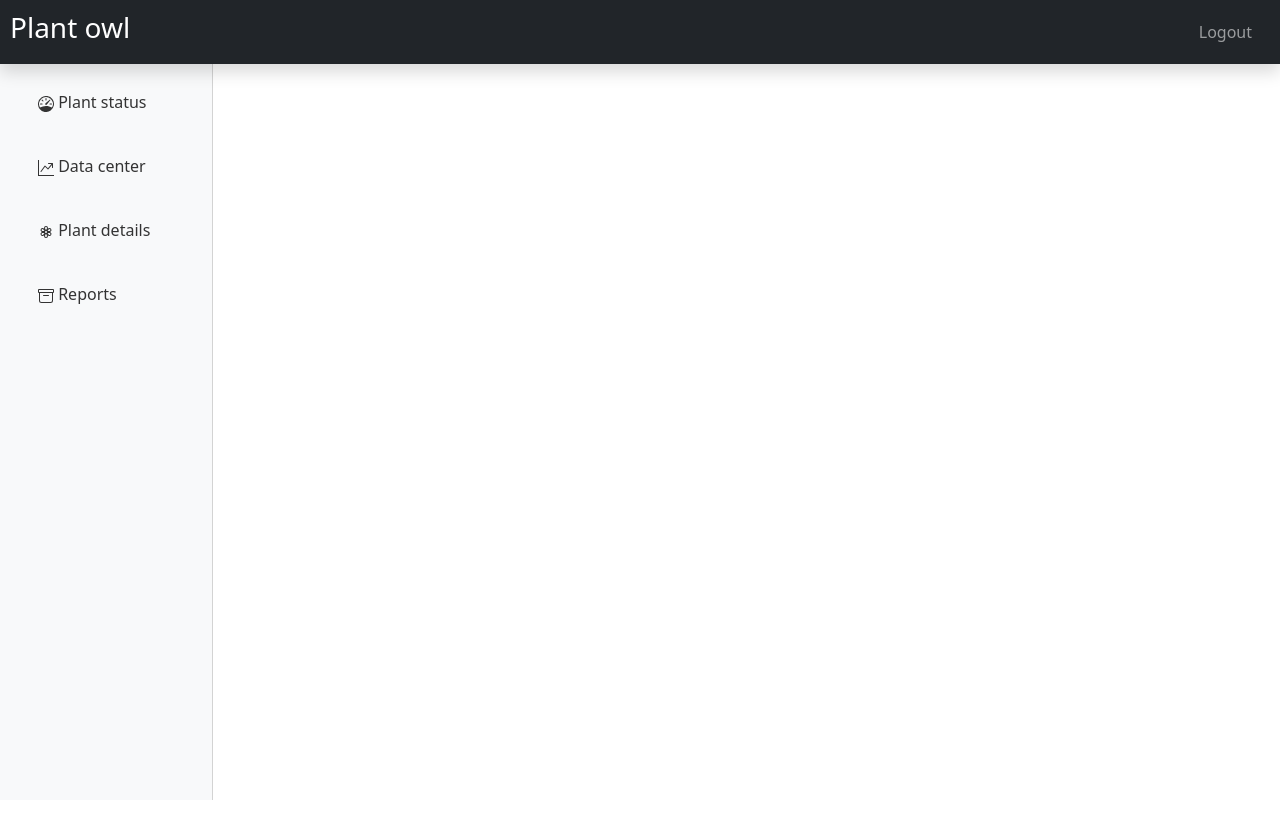
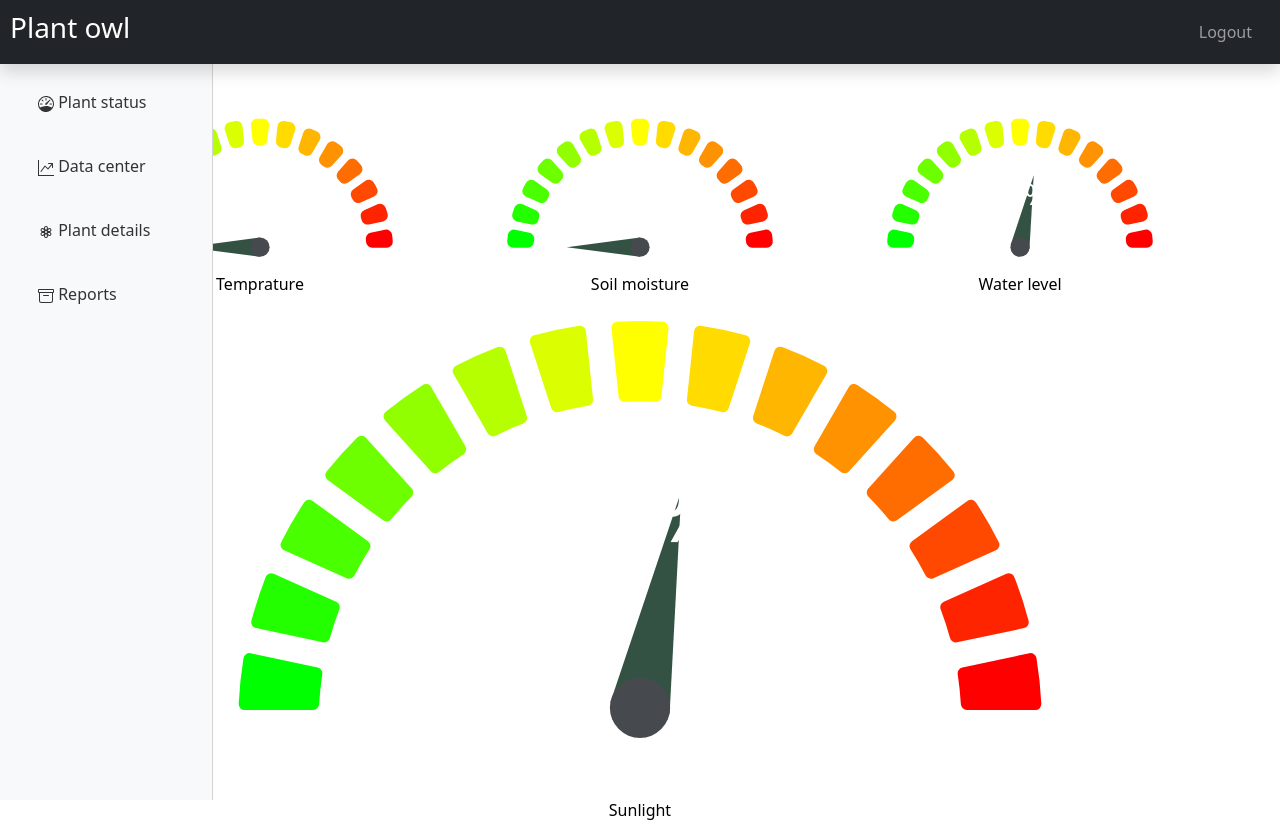
Before and after one commit to reecen96/plantowl-react-frontend, a React (Create React App) app: page /PlantStatus in a window 1280 px wide. Before the commit the page ends 800 px from the top, so only its background shows below. Built offline with nearby package versions, Linux system fonts and the light colour scheme; no server answers.

Commit message:
first commit

```diff
--- a/src/App.css
+++ b/src/App.css
@@ -69,3 +69,15 @@ body {
   padding: 70px 0 0 10px;
   border-right: 1px solid #d3d3d3;
 }
+
+#plantstatus{
+  padding-top: 10%;
+  color: black;
+}
+
+
+#datacenter{
+padding-left: 10%;
+padding-top: 10%;
+
+}
--- a/src/components/DataCenter.js
+++ b/src/components/DataCenter.js
@@ -3,6 +3,16 @@ import {Line} from 'react-chartjs-2';
 import {Bar} from 'react-chartjs-2';
 
 
+
+
+
+
+
+export default class App extends React.Component {
+
+
+  render() {
+    const { temperature, moisture } = this.props.data
     const tempData = {
       labels: ['January', 'February', 'March',
                'April', 'May'],
@@ -14,13 +24,13 @@ const tempData = {
           backgroundColor: 'rgba(75,192,192,1)',
           borderColor: 'rgba(0,0,0,1)',
           borderWidth: 2,
-      data: [65, 59, 80, 81, 56]
+          data: temperature
         }
       ]
     }
 
 
-const waterData = {
+    const moistureData = {
       labels: ['January', 'February', 'March',
                'April', 'May'],
       datasets: [
@@ -29,17 +39,17 @@ const waterData = {
           backgroundColor: 'rgba(75,192,192,1)',
           borderColor: 'rgba(0,0,0,1)',
           borderWidth: 2,
-      data: [65, 59, 80, 81, 56]
+          data: moisture
         }
       ]
     }
 
-export default class App extends React.Component {
-  render() {
     return (
 
-
-                  <div id="BarChart">
+      <div class="container">
+  <div id="datacenter">
+  <div class="row row-cols-2">
+    <div class="col"><div id="BarChart">
       <Bar
         data={tempData}
         options={{
@@ -55,24 +65,33 @@ export default class App extends React.Component {
         }}
       />
     </div>
+    </div>
 
-            //
-            // <div id="LineGraph">
-            //   <Line
-            //     data={tempData}
-            //     options={{
-            //       title:{
-            //         display:true,
-            //         text:'Hourly temperature',
-            //         fontSize:20
-            //       },
-            //       legend:{
-            //         display:true,
-            //         position:'right'
-            //       }
-            //     }}
-            //   />
-            // </div>
+    <div class="col"><div id="LineGraph">
+      <Line
+        data={moistureData}
+        options={{
+          title:{
+            display:true,
+            text:'Hourly temperature',
+            fontSize:20
+          },
+          legend:{
+            display:true,
+            position:'right'
+          }
+        }}
+      />
+    </div></div>
+    <div class="col"></div>
+    <div class="col">Column</div>
+  </div>
+  </div>
+</div>
+
+
+
+
 
 
 
--- a/src/components/PlantStatus.js
+++ b/src/components/PlantStatus.js
@@ -1,12 +1,56 @@
 import React from 'react';
 import GaugeChart from 'react-gauge-chart'
+
+
 
 
 export default class App extends React.Component {
   render() {
     return (
 
-      <h1> Plant Status </h1>
+        <div class="container">
+        <div id="plantstatus">
+          <div class="row">
+            <div class="col">
+            <GaugeChart id="gauge-chart6"
+            animate={false}
+            nrOfLevels={15}
+            percent={this.props.data.currentTemperature}
+            needleColor="#345243"  />
+            Temprature
+            </div>
+            <div class="col">
+            <GaugeChart id="gauge-chart6"
+            animate={false}
+            nrOfLevels={15}
+            percent={this.props.data.currentMoisture}
+            needleColor="#345243" />
+            Soil moisture
+            </div>
+              <div class="col">
+              <GaugeChart id="gauge-chart6"
+              animate={false}
+              nrOfLevels={15}
+              percent={0.56}
+              needleColor="#345243"  />
+              Water level
+              </div>
+            <div class="col">
+            <GaugeChart id="gauge-chart6"
+              animate={false}
+              nrOfLevels={15}
+              percent={0.56}
+              needleColor="#345243" />
+              Sunlight
+            </div>
+          </div>
+          <div class="row">
+            <div class="col-8"></div>
+            <div class="col-4"></div>
+          </div>
+        </div>
+        </div>//#plantstatus
+
     )
   }
 }
--- a/src/components/Plants.js
+++ b/src/components/Plants.js
@@ -12,7 +12,8 @@ import GaugeChart from 'react-gauge-chart'
 import { BrowserRouter as Router, Route, Switch } from "react-router-dom";
 
 
-const NODE_PLANTS_BASE_URL = 'http://localhost:3000/plants/601234c67a4e04b4433cda6d';
+// const NODE_PLANTS_BASE_URL = 'http://localhost:3000/plants/601234c67a4e04b4433cda6d';
+const NODE_PLANTS_BASE_URL = 'https://plant-owl.herokuapp.com/plants/601234c67a4e04b4433cda6d';
 const NODE_PLANTS_POST_URL = 'http://localhost:3000/plants/601234c67a4e04b4433cda6d/data';
 
 
@@ -21,18 +22,26 @@ const NODE_PLANTS_POST_URL = 'http://localhost:3000/plants/601234c67a4e04b4433cd
 class Plants extends React.Component {
 
 state = {
+  data: [],
   plants: [],
   plantData: [],
   moisture: [],
   temperature: [],
-  watered: []
+  watered: [],
+  date: [],
+  currentMoisture: [],
+  currentTemperature: [],
+  currentWatered: [],
+  currentDate: []
+
 
 };
 
 
-//run this when component is on this page
-  componentDidMount(){
 
+
+//getData function
+getData = () => {
   axios.get(NODE_PLANTS_BASE_URL)
 
   .then( (res) => {
@@ -44,6 +53,12 @@ state = {
     const moisture = []
     const temperature = []
     const watered = []
+    const date = []
+    let current_moisture = ""
+    let current_temperature = ""
+    let current_watered = ""
+    let current_date = ""
+
 
     //adding moisture to array
     this.state.plantData.map(data => {
@@ -65,20 +80,33 @@ state = {
       watered.push(data.watered)
     )
     })
+    //adding createdat to array
+    this.state.plantData.map(data => {
+      return(
+      date.push(data.createdAt)
+    )
+    })
 
-      this.setState({plants: res.data, plantData: res.data.data, moisture: moisture, temperature: temperature, watered: watered}) //save to state
+     current_moisture = moisture[moisture.length-1]
+     current_moisture = current_moisture/100
+     current_temperature = temperature[temperature.length-1]
+     current_temperature = (current_temperature/40)
+     current_watered = watered[watered.length-1]
+     current_date = date[date.length-1]
+
+  this.setState({plants: res.data, plantData: res.data.data, moisture: moisture, temperature: temperature, watered: watered, date: date, currentMoisture: current_moisture, currentTemperature: current_temperature, currentWatered: current_watered, currentDate: current_date, data: res.data}) //save to state
+
     console.log('plantData', this.state.plantData)
-
     console.log('this.state.moisture', this.state.moisture)
     console.log('this.state.temp', this.state.temperature)
     console.log('this.state.watered', this.state.watered)
-
+    console.log('this.state.createdAt', this.state.date)
+    console.log('this.state.currentTemperature', this.state.currentTemperature)
+    console.log('this.state.currentWatered', this.state.currentWatered)
 
   } )
   .catch(console.warn);
-
-  }// component di mount
-
+}
 
 
   saveData = (content) => {
@@ -93,23 +121,29 @@ state = {
   } //saveData
 
 
+  //run this when component is on this page
+  componentDidMount(){
+    this.getData()
+  }
+
+
+
 
   render(){
 
     return (
 
+
+
       <div className="App">
       <Router>
       <Switch>
-        <Route path="/PlantStatus" exact component={() => <PlantStatus />} />
-        <Route path="/DataCenter" exact component={() => <DataCenter />} />
-        <Route path="/PlantDetails" exact component={() => <PlantDetails />} />
-        <Route path="/Reports" exact component={() => <Reports />} />
+        <Route path="/PlantStatus" exact component={() => <PlantStatus data = {this.state} />} />
+        <Route path="/DataCenter" exact component={() => <DataCenter data = {this.state} />} />
+        <Route path="/PlantDetails" exact component={() => <PlantDetails data = {this.state} />} />
+        <Route path="/Reports" exact component={() => <Reports data = {this.state} />} />
       </Switch>
       </Router>
-
-
-
       </div>
 
 
--- a/src/components/Reports.js
+++ b/src/components/Reports.js
@@ -1,5 +1,6 @@
 import React from 'react';
 import GaugeChart from 'react-gauge-chart'
+
 
 
 export default class App extends React.Component {
```
Also changed, not shown: 1 other file (tests, documents, lock files or other folders). Lines whose indentation alone changed are shown as unchanged.
